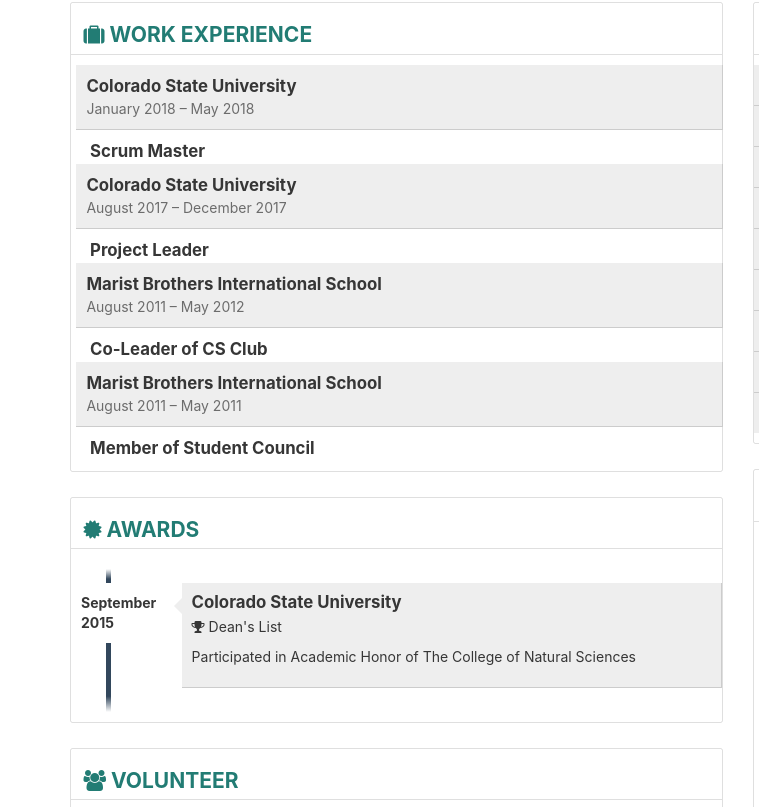
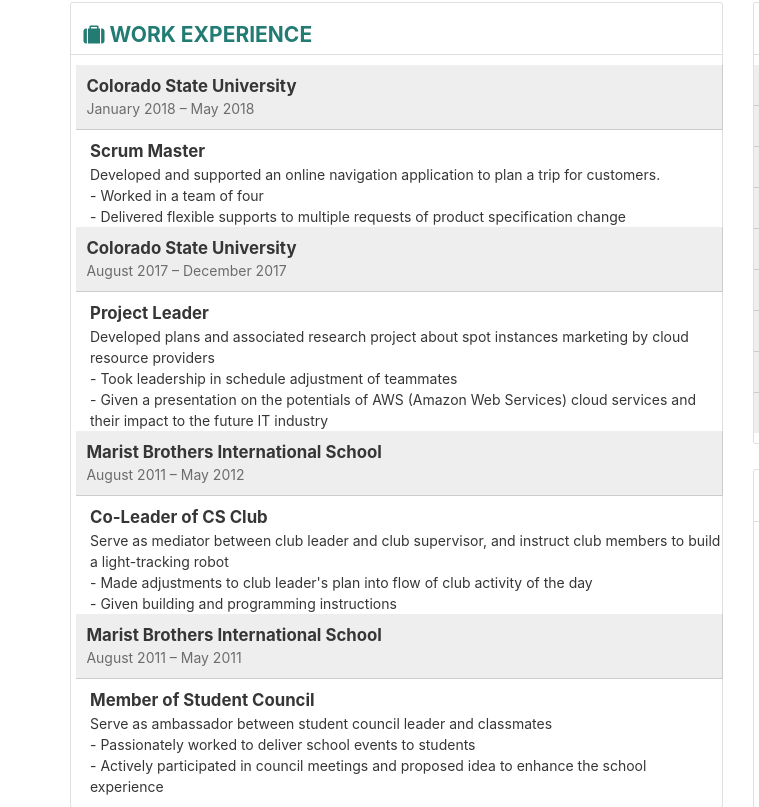
Before and after one commit to hottar/hottar.github.io, a plain HTML site: page index.html in a window 1280 px wide. Shown: the part 266-1073 px from the top of the page, 0-759 px from the left. Drawn offline with nearby package versions, Linux system fonts and the light colour scheme.

Commit message:
Added descriptions to 'work experience'

```diff
--- a/index.html
+++ b/index.html
@@ -474,7 +474,9 @@
                         <div class="job-details col-xs-11">
                             <div class="profession">Scrum Master</div>
                             <div class="description">
-
+                                Developed and supported an online navigation application to plan a trip for customers.
+                                <br>- Worked in a team of four
+                                <br>- Delivered flexible supports to multiple requests of product specification change
                             </div>
                         </div>
                     </div>
@@ -490,7 +492,9 @@
                         <div class="job-details col-xs-11">
                             <div class="profession">Project Leader</div>
                             <div class="description">
-
+                                Developed plans and associated research project about spot instances marketing by cloud resource providers
+                                <br>- Took leadership in schedule adjustment of teammates
+                                <br>- Given a presentation on the potentials of AWS (Amazon Web Services) cloud services and their impact to the future IT industry
                             </div>
                         </div>
                     </div>
@@ -506,7 +510,9 @@
                         <div class="job-details col-xs-11">
                             <div class="profession">Co-Leader of CS Club</div>
                             <div class="description">
-
+                                Serve as mediator between club leader and club supervisor, and instruct club members to build a light-tracking robot
+                                <br>- Made adjustments to club leader's plan into flow of club activity of the day
+                                <br>- Given building and programming instructions
                             </div>
                         </div>
                     </div>
@@ -522,7 +528,9 @@
                         <div class="job-details col-xs-11">
                             <div class="profession">Member of Student Council</div>
                             <div class="description">
-
+                                Serve as ambassador between student council leader and classmates
+                                <br>- Passionately worked to deliver school events to students
+                                <br>- Actively participated in council meetings and proposed idea to enhance the school experience
                             </div>
                         </div>
                     </div>
```
